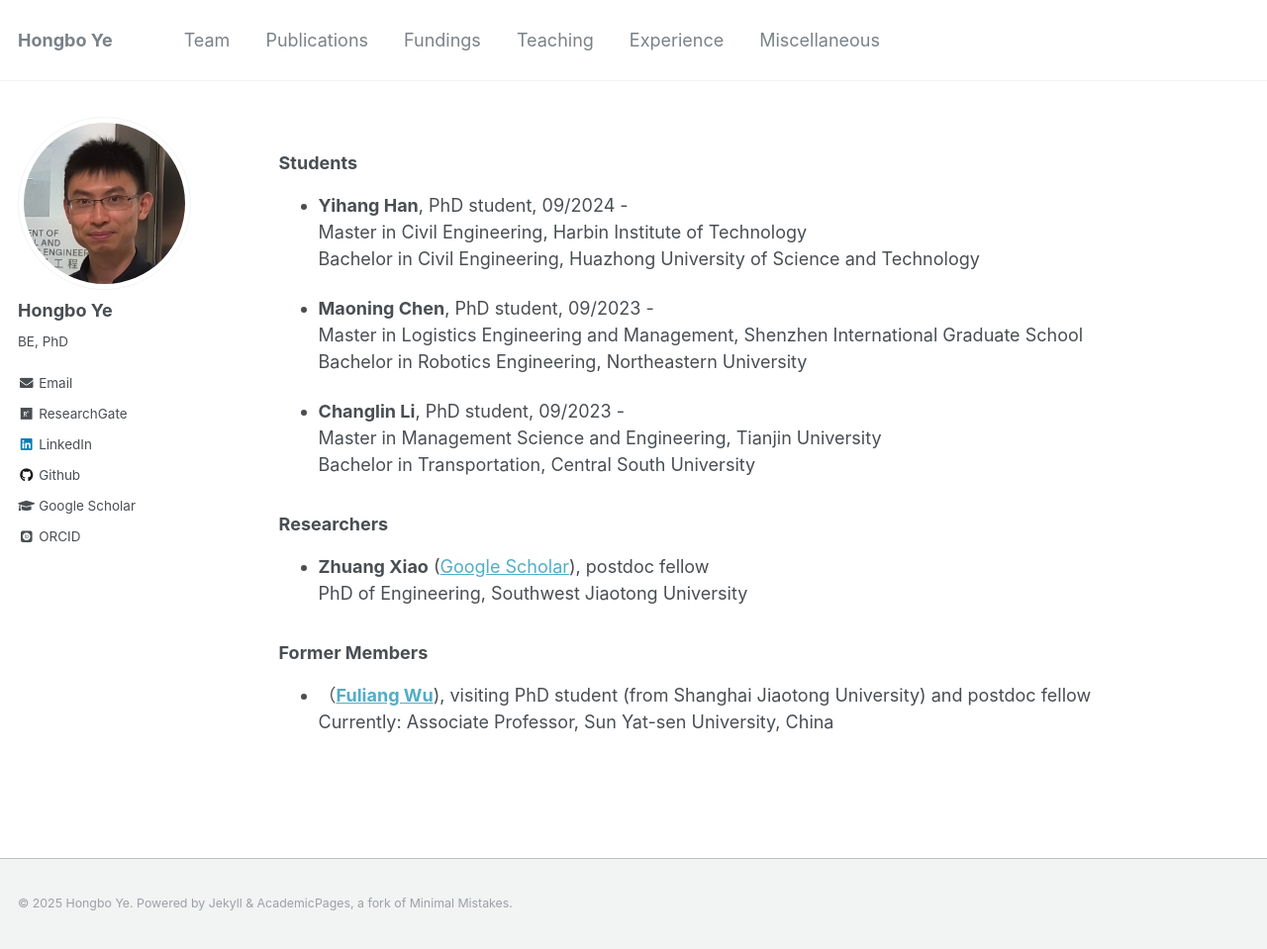
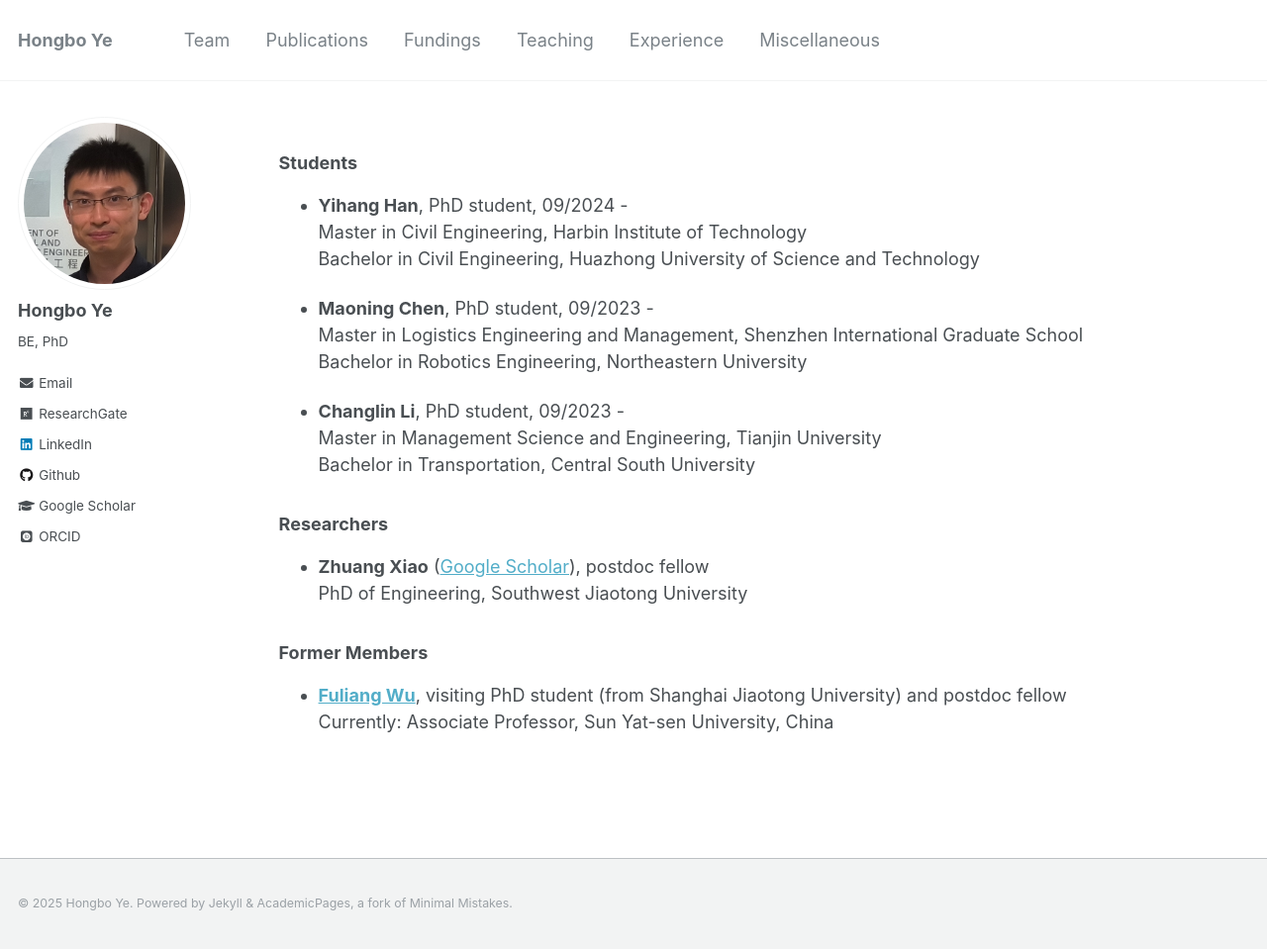
Before and after one commit to hb-ye/hb-ye.github.io, a Jekyll site: the page built from _pages/team.md, in a window 1280 px wide and 959 px high. Shown: the whole window at 99% size. Built offline with Jekyll 4.4.1, drawn with Linux system fonts in a browser that asks for light colours; some web fonts are replaced.

```diff
--- a/_pages/team.md
+++ b/_pages/team.md
@@ -25,4 +25,4 @@ author_profile: true
 - **Zhuang Xiao** ([Google Scholar](https://scholar.google.de/citations?hl=en&user=ijnlwrYAAAAJ)), postdoc fellow <br> PhD of Engineering, Southwest Jiaotong University
 
 ### Former Members
-- （[**Fuliang Wu**](https://ise.sysu.edu.cn/teacher/1514)), visiting PhD student (from Shanghai Jiaotong University) and postdoc fellow <br> Currently: Associate Professor, Sun Yat-sen University, China
+- [**Fuliang Wu**](https://ise.sysu.edu.cn/teacher/1514), visiting PhD student (from Shanghai Jiaotong University) and postdoc fellow <br> Currently: Associate Professor, Sun Yat-sen University, China
```
